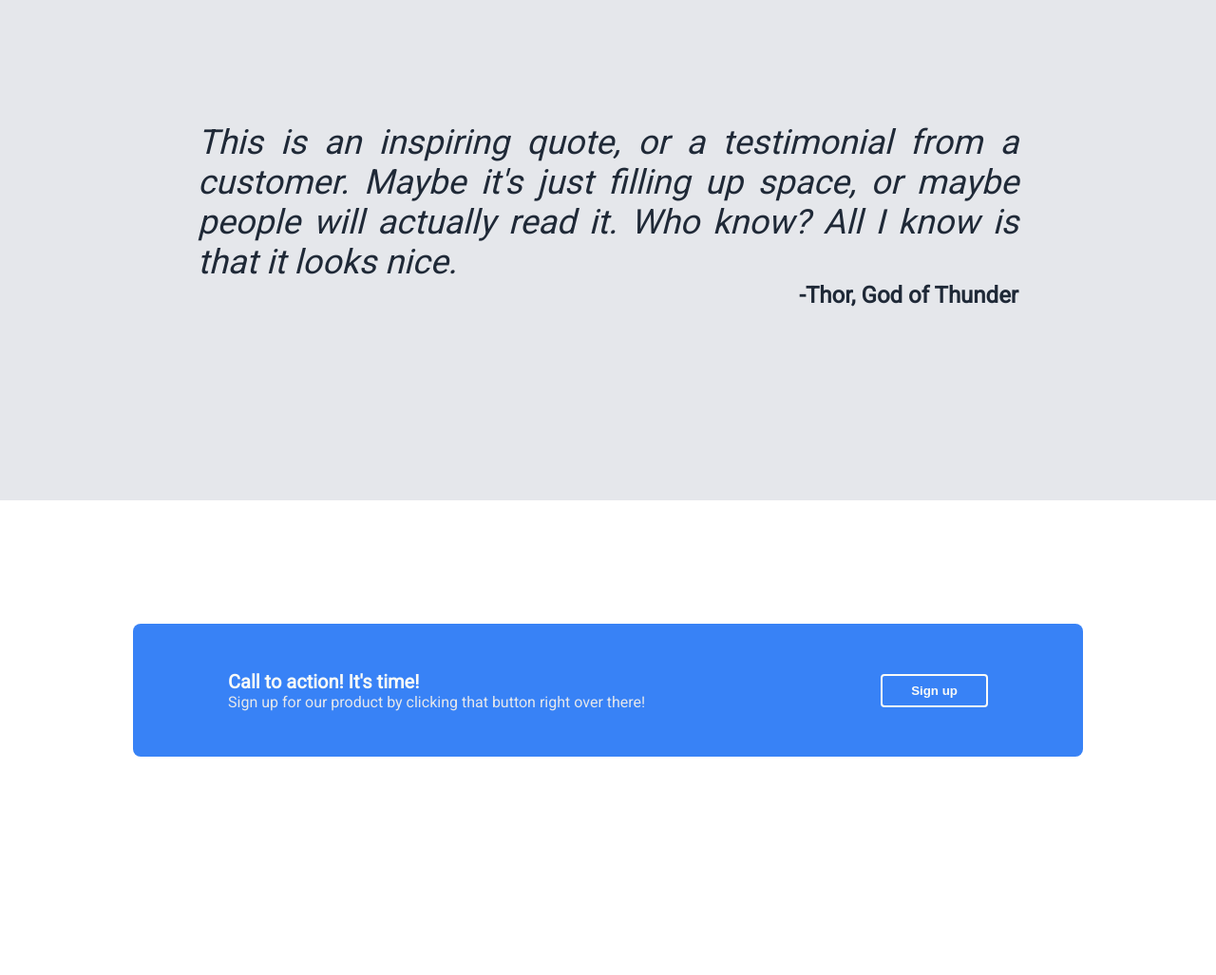
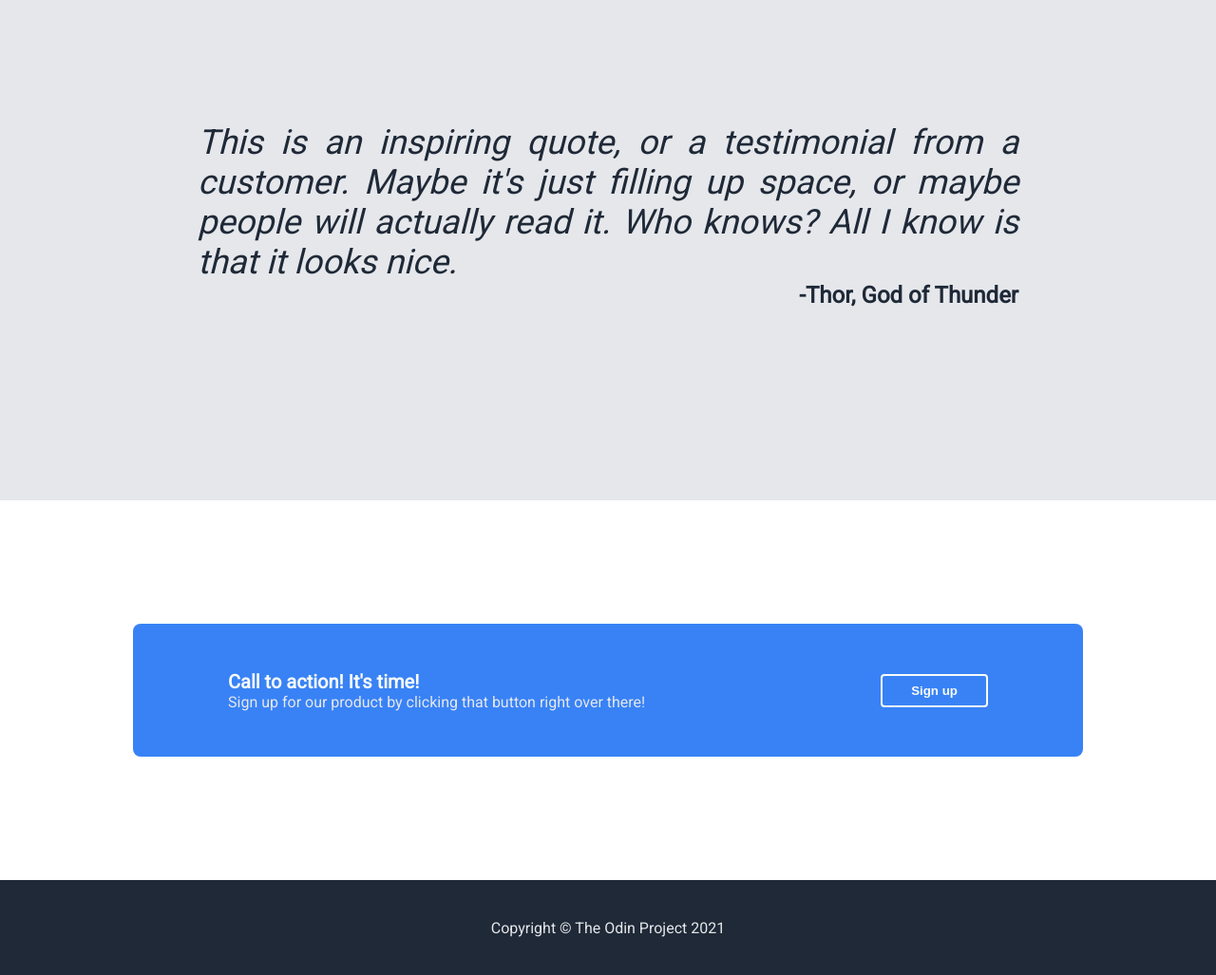
Before and after one commit to avujcevic/landing_page, a plain HTML site: page index.html in a window 1280 px wide. Shown: the part 1260-2287 px from the top of the page at 95% size. Before the commit the page ends 2187 px from the top, so only its background shows below. Drawn offline with Linux system fonts and the light colour scheme.

Commit message:
Add footer

```diff
--- a/index.html
+++ b/index.html
@@ -53,7 +53,7 @@
     </div>
 
     <div class="quote-container">
-        <div class="quote">This is an inspiring quote, or a testimonial from a customer. Maybe it's just filling up space, or maybe people will actually read it. Who know? All I know is that it looks nice.</div>
+        <div class="quote">This is an inspiring quote, or a testimonial from a customer. Maybe it's just filling up space, or maybe people will actually read it. Who knows? All I know is that it looks nice.</div>
         <div class="author">-Thor, God of Thunder</div>
     </div>
 
@@ -67,5 +67,9 @@
         </div>
     </div>
 
+    <div class="footer">
+        <div>Copyright &#169 The Odin Project 2021</div>
+    </div>
+
 </body>
 </html>
--- a/style.css
+++ b/style.css
@@ -184,3 +184,12 @@ img {
     padding: 8px 30px;
     font-weight: bold;
 }
+
+.footer {
+    height: 100px;
+    background-color: #1F2937;
+    display: flex;
+    justify-content: center;
+    align-items: center;
+    color:#E5E7EB;
+}
```
